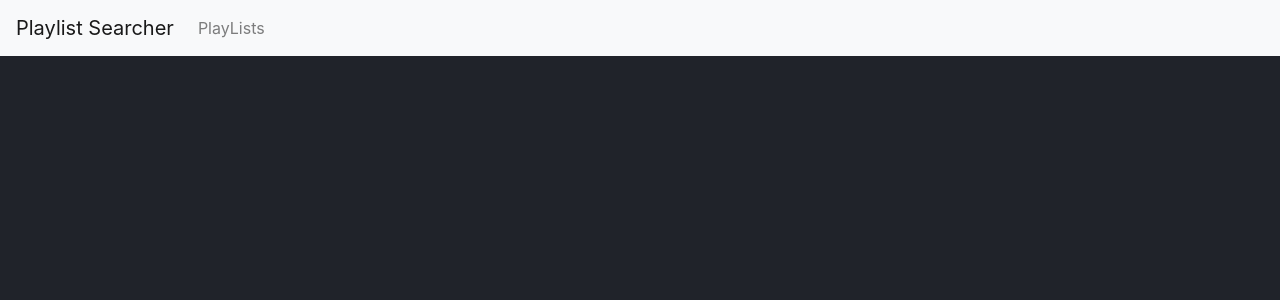
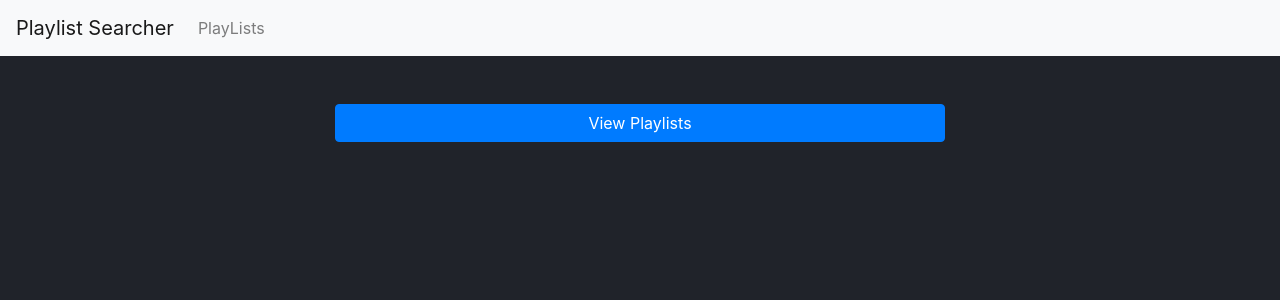
Before and after one commit to lukeinthecloud/turner-townsend-challenge, an Angular app: page /home in a window 1280 px wide. Before the commit this address led to /. Shown: the top 300 px of the page. Built offline with nearby package versions, Linux system fonts and the light colour scheme.

Commit message:
feature: setup a home module for routing completeness

```diff
--- a/src/app/app-routing.module.ts
+++ b/src/app/app-routing.module.ts
@@ -1,7 +1,17 @@
 import { NgModule } from '@angular/core';
 import { Routes, RouterModule, PreloadAllModules } from '@angular/router';
+import { HomeComponent } from './view/components/home/home.component';
 
 const routes: Routes = [
+  {
+    path: '',
+    redirectTo: '/home',
+    pathMatch: 'full'
+  },
+  {
+    path: 'home',
+    loadChildren: () => import('./view/components/home/home.module').then(m => m.HomeModule)
+  },
   {
     path: 'playlists',
     loadChildren: () => import('./view/components/featured-playlists/featured-playlists.module').then(m => m.FeaturedPlaylistsModule)
@@ -16,4 +26,5 @@ const routes: Routes = [
     RouterModule
   ]
 })
-export class AppRoutingModule { }
+export class AppRoutingModule {
+}
--- a/src/app/app.module.ts
+++ b/src/app/app.module.ts
@@ -12,7 +12,7 @@ import { MenuComponent } from './view/components/menu/menu.component';
 @NgModule({
   declarations: [
     MenuComponent,
-    AppComponent,
+    AppComponent
   ],
   imports: [
     CommonModule,
--- /dev/null
+++ b/src/app/view/components/home/home.component.html
@@ -0,0 +1,5 @@
+<div class="row justify-content-center h-100">
+  <div class="col-sm-6">
+    <button routerLink="/playlists" class="btn btn-primary mt-2 w-100 mt-5" target="_blank">View Playlists</button>
+  </div>
+</div>
--- /dev/null
+++ b/src/app/view/components/home/home.component.ts
@@ -0,0 +1,14 @@
+import { Component, OnInit } from '@angular/core';
+
+@Component({
+  selector: 'app-home',
+  templateUrl: './home.component.html',
+  styleUrls: ['./home.component.scss']
+})
+export class HomeComponent implements OnInit {
+  constructor() { }
+
+  ngOnInit() {
+  }
+
+}
```
Also changed, not shown: src/app/view/components/home/home-routing.module.ts (added, +18 -0 lines), src/app/view/components/home/home.module.ts (added, +11 -0 lines), src/app/view/components/home/home.component.scss (added), 1 other file (tests, documents, lock files or other folders).
